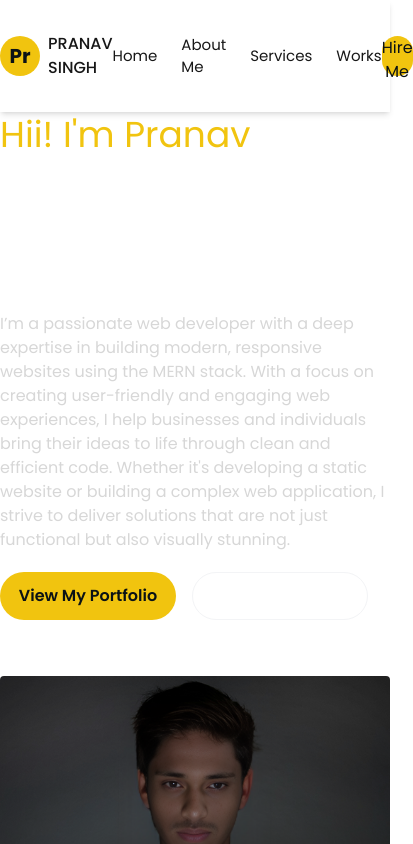
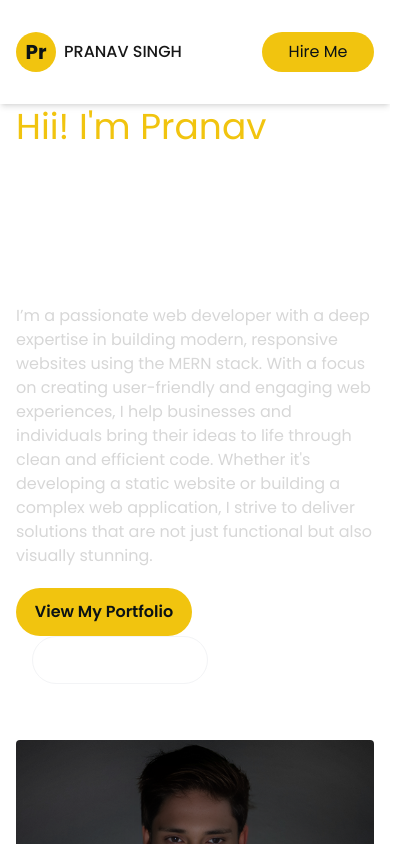
Before and after one commit to codespranav/pranavdev.in, a Next.js app: page / in a window 390 px wide. Shown: the top 844 px of the page, 413 px wide, since content can reach past the window. Built offline with nearby package versions, Linux system fonts and the light colour scheme.

Commit message:
modify navbar and hero section

```diff
--- a/src/app/(home)/components/Hero.tsx
+++ b/src/app/(home)/components/Hero.tsx
@@ -4,7 +4,7 @@ import profilePic from '../../../assets/pranav_Dev.png'
 
 const Hero = () => {
   return (
-    <section>
+    <section className='px-4 md:px-0'>
       <div className='max-w-7xl mx-auto grid md:grid-cols-2 grid-cols-1 items-center justify-items-center gap-14'>
         <div className="welcometext ">
           <h1 className='text-4xl leading-tight text-heading'>Hii! I'm Pranav <br /><span className='text-white'>Freealance Web Developer</span> <br /><span className='text-white'>based in India.</span></h1>
--- a/src/app/components/Navbar.tsx
+++ b/src/app/components/Navbar.tsx
@@ -9,17 +9,17 @@ const Navbar = () => {
         {name: "Works", link: "/"},
     ]
   return (
-    <header className='py-8 shadow-md'>
+    <header className='py-8 shadow-md px-4 md:px-0'>
         <nav className='flex justify-between items-center max-w-7xl m-auto relative'>
             <div className="logo font-[500] ml-12 cursor-pointer">
                 <span>PRANAV SINGH</span>
             </div>
             <div className="circle w-10 h-10 text-xl cursor-pointer bg-secondary rounded-full absolute left-0 flex justify-center items-center text-secondary font-bold">Pr</div>
-            <div className="navigation text-[15px]">
+            <div className="navigation text-[15px] hidden md:block">
                 <ul className='flex space-x-6 items-center'>
                     {navigationLinks.map((items, index)=>(
                         <li>
-                            <Link href= {items.link}>{items.name}</Link>
+                            <Link href= {items.link} className='navanchor'>{items.name}</Link>
                         </li>
                     ))}
                 </ul>
```
Also changed, not shown: src/app/globals.css (line endings or trailing spaces).
